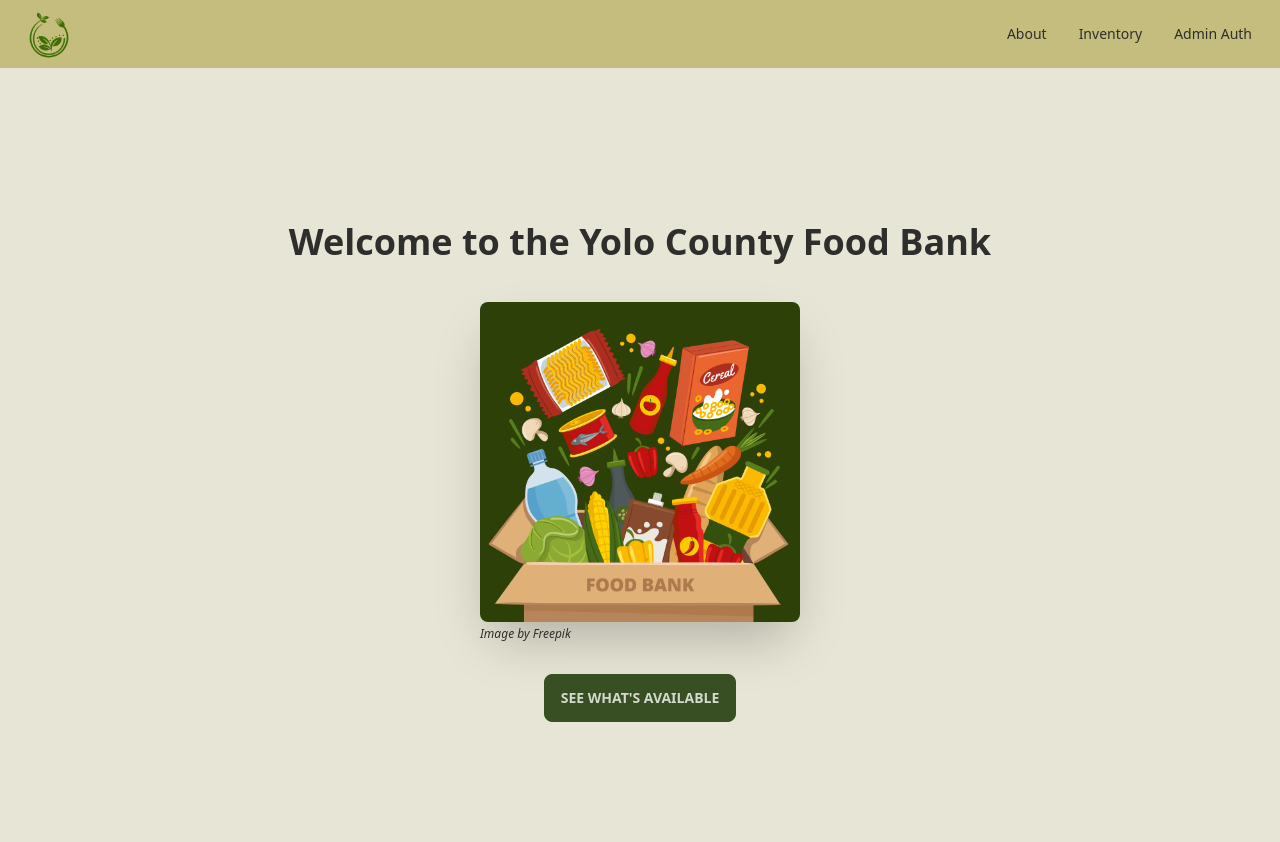
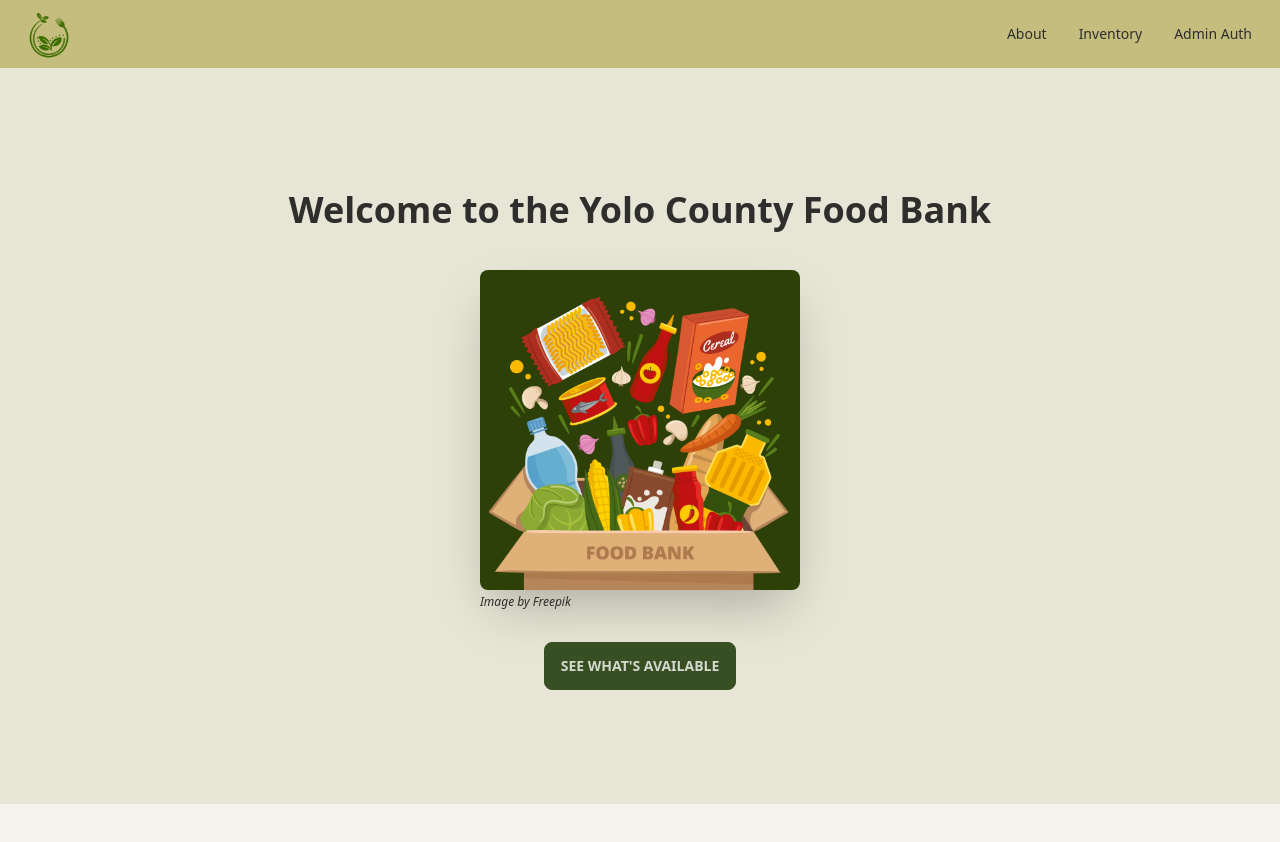
Before and after one commit to lehelen19/inventory-frontend, a React (Create React App) app: page / in a window 1280 px wide. Shown: the top 842 px of the page. After the commit the page ends 804 px from the top, so only its background shows below. Built offline with nearby package versions, Linux system fonts and the light colour scheme.

Commit message:
Add custom height property; put navbar in header

```diff
--- a/src/components/NavBar.js
+++ b/src/components/NavBar.js
@@ -8,6 +8,7 @@ const Navbar = ({ user, setUser }) => {
   };
 
   return (
+    <header>
       <nav className="navbar bg-accent">
         <div className="flex-1">
           <Link to="/" className="btn btn-ghost normal-case text-xl">
@@ -39,6 +40,7 @@ const Navbar = ({ user, setUser }) => {
           </ul>
         </div>
       </nav>
+    </header>
   );
 };
 
--- a/src/pages/HomePage/HomePage.js
+++ b/src/pages/HomePage/HomePage.js
@@ -5,9 +5,7 @@ const HomePage = () => {
   const [ref, loaded, onLoad] = useImageLoaded();
 
   return (
-    <>
-      <main>
-        <div className="hero min-h-screen bg-base-200">
+    <main className="h-100 hero bg-base-200">
       <div className="hero-content flex-col">
         <h1 className="text-4xl font-bold py-6">
           Welcome to the Yolo County Food Bank
@@ -40,9 +38,7 @@ const HomePage = () => {
           See what's available
         </Link>
       </div>
-        </div>
     </main>
-    </>
   );
 };
 
--- a/tailwind.config.js
+++ b/tailwind.config.js
@@ -26,5 +26,12 @@ module.exports = {
       },
     ],
   },
+  theme: {
+    extend: {
+      height: {
+        100: 'calc(100vh - 4rem)',
+      },
+    },
+  },
   plugins: [require('daisyui')],
 };
```
Lines whose indentation alone changed are shown as unchanged.
